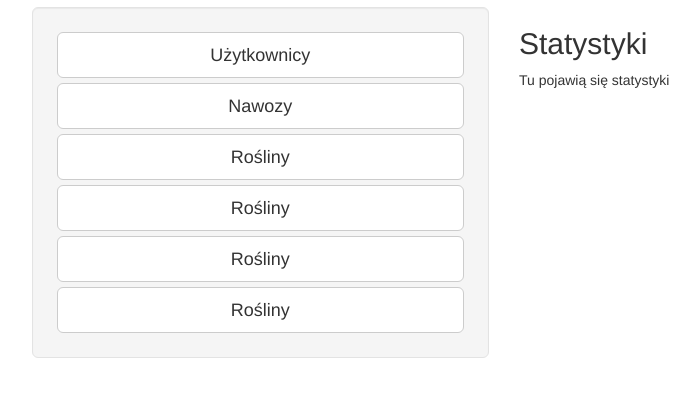
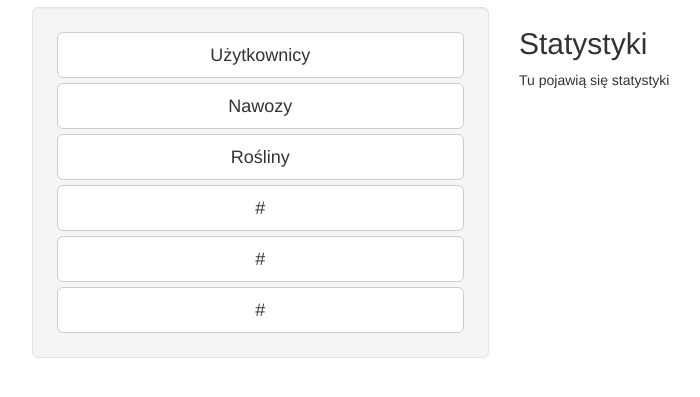
Before and after one commit to KrzysztofSendor/fertilr, a PHP site: page /admin.php in a window 1280 px wide. Shown: the part 263-660 px from the top of the page, without its empty margins (136-836 px from the left). Run offline with PHP 8.4, Linux system fonts and the light colour scheme; the visitor is signed in with stand-in values (Sample User, id 1); data comes from the database, SQL or seed files in the repository; some libraries are stand-ins or nearby versions.

Commit message:
Changed description of buttons

```diff
--- a/admin.php
+++ b/admin.php
@@ -42,9 +42,9 @@
 							 <button type="submit" class="btn btn-default btn-lg btn-block" onclick="location.href='admin/users.php'">Użytkownicy</button>
 							 <button type="submit" class="btn btn-default btn-lg btn-block" onclick="location.href='admin/fertilizers.php'">Nawozy</button>
 							 <button type="submit" class="btn btn-default btn-lg btn-block" onclick="location.href='admin/plants.php'">Rośliny</button>
-							 <button type="submit" class="btn btn-default btn-lg btn-block" onclick="location.href='#'">Rośliny</button>
-							 <button type="submit" class="btn btn-default btn-lg btn-block" onclick="location.href='#'">Rośliny</button>
-							 <button type="submit" class="btn btn-default btn-lg btn-block" onclick="location.href='#'">Rośliny</button>
+							 <button type="submit" class="btn btn-default btn-lg btn-block" onclick="location.href='#'">#</button>
+							 <button type="submit" class="btn btn-default btn-lg btn-block" onclick="location.href='#'">#</button>
+							 <button type="submit" class="btn btn-default btn-lg btn-block" onclick="location.href='#'">#</button>
 						</div>
 					</div>
 					<div class="col-md-6 col-sm-12">
```
